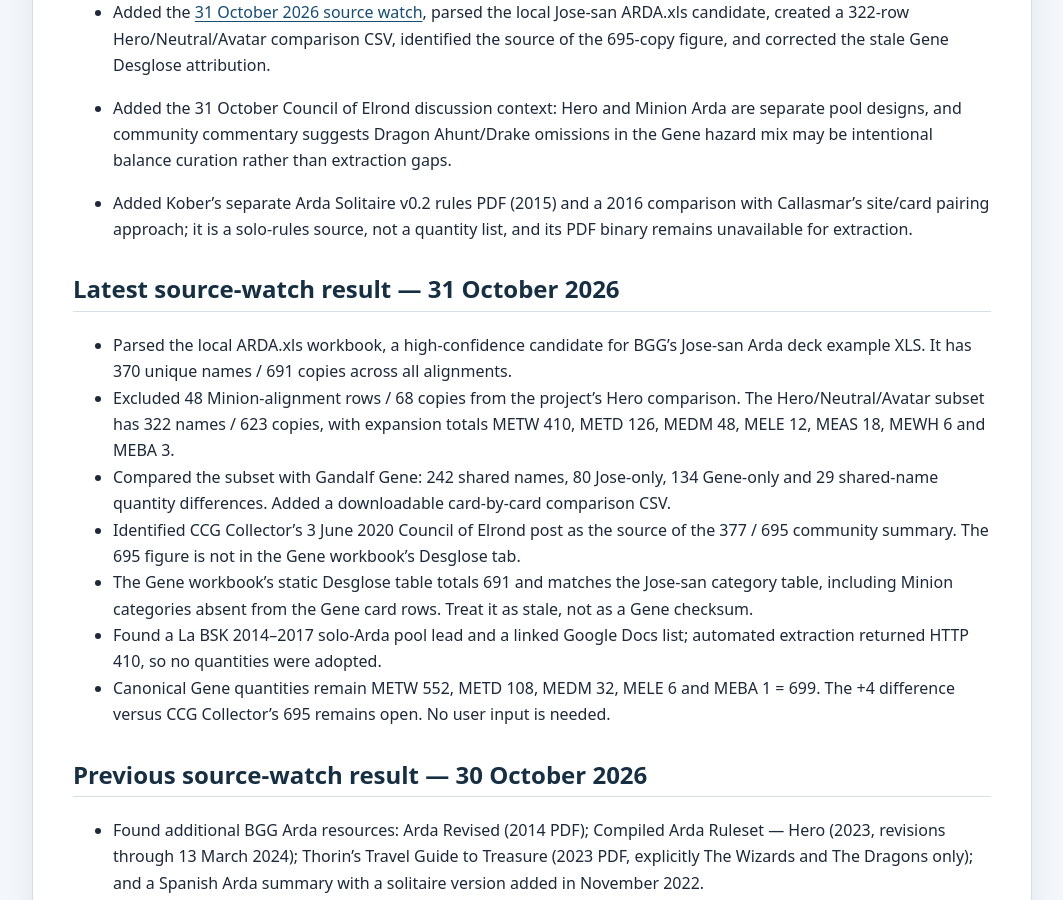
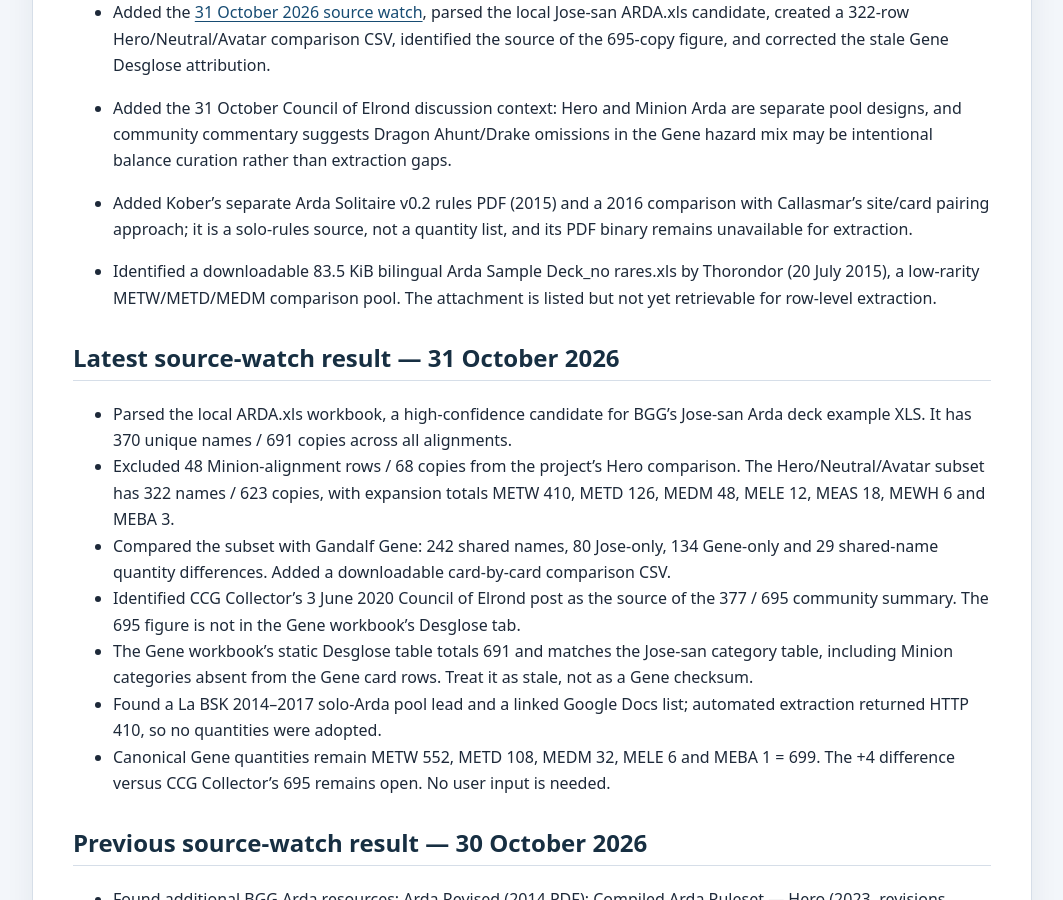
Before and after one commit to JamSpot/meccg-arda-master-database, a Jekyll site: the page built from docs/research-progress.md, in a window 1280 px wide and 900 px high, scrolled down 1609 px. Shown: the whole window, without its empty margins (108-1171 px from the left). Built offline with Jekyll 4.4.1, drawn with Linux system fonts in a browser that asks for light colours; our own code applies the rules of GitHub Pages for plain Markdown files.

Commit message:
Log no-rares Arda spreadsheet lead

```diff
--- a/docs/research-progress.md
+++ b/docs/research-progress.md
@@ -29,6 +29,8 @@ The original Gandalf Gene workbook and a separate Jose-san Arda workbook are now
 - Added the 31 October Council of Elrond discussion context: Hero and Minion Arda are separate pool designs, and community commentary suggests Dragon Ahunt/Drake omissions in the Gene hazard mix may be intentional balance curation rather than extraction gaps.
 
 - Added Kober's separate Arda Solitaire v0.2 rules PDF (2015) and a 2016 comparison with Callasmar's site/card pairing approach; it is a solo-rules source, not a quantity list, and its PDF binary remains unavailable for extraction.
+
+- Identified a downloadable 83.5 KiB bilingual Arda Sample Deck_no rares.xls by Thorondor (20 July 2015), a low-rarity METW/METD/MEDM comparison pool. The attachment is listed but not yet retrievable for row-level extraction.
 
 ## Latest source-watch result — 31 October 2026
 - Parsed the local ARDA.xls workbook, a high-confidence candidate for BGG's Jose-san Arda deck example XLS. It has 370 unique names / 691 copies across all alignments.
```
